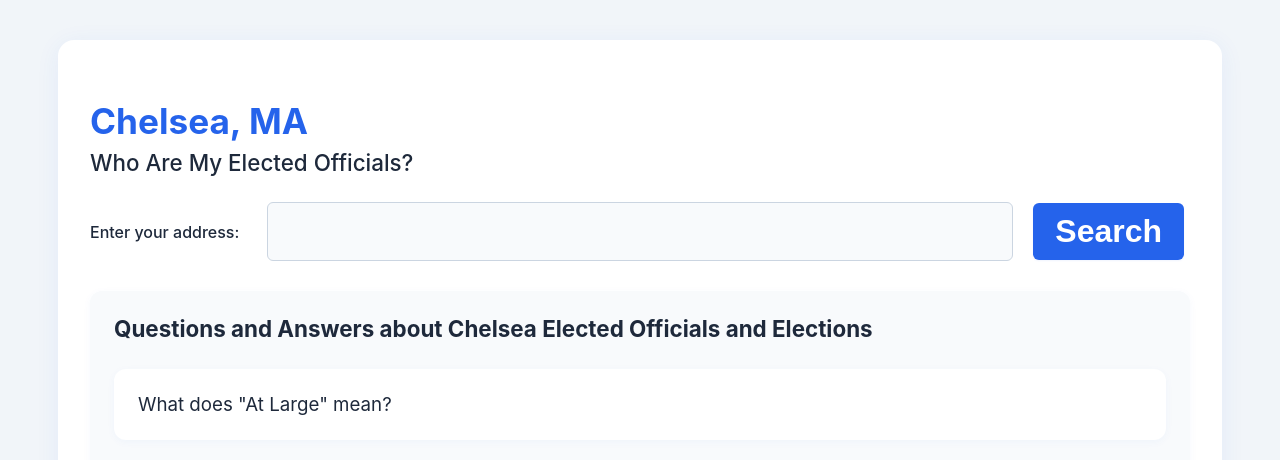
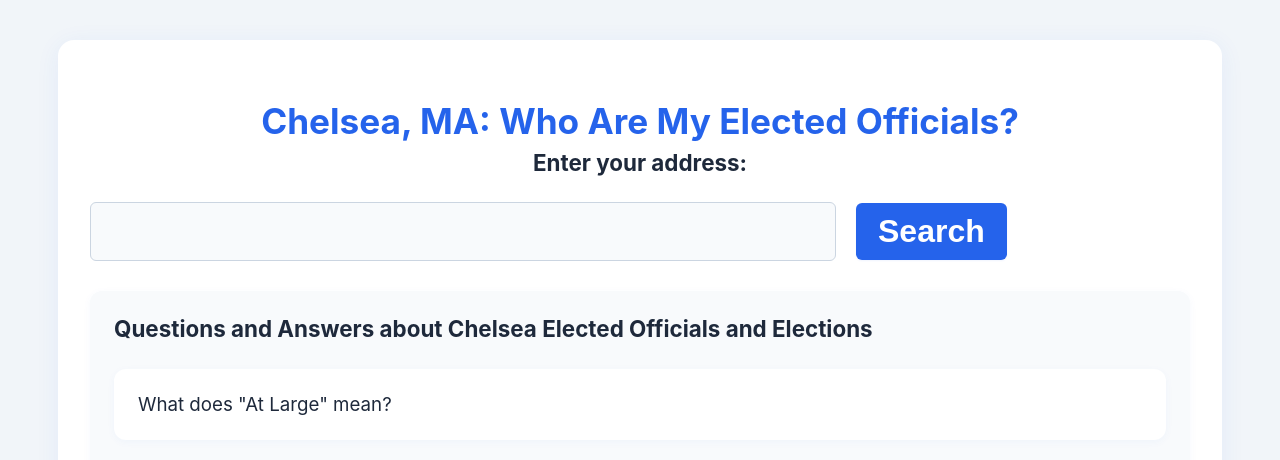
Before and after one commit to saraheliznev/chelseavoting, a Flask app: page / in a window 1280 px wide. Shown: the top 460 px of the page. Run offline with Flask 3, Linux system fonts and the light colour scheme.

Commit message:
Update index.html

```diff
--- a/templates/index.html
+++ b/templates/index.html
@@ -6,10 +6,10 @@
 </head>
 <body>
 <div class="container">
-    <h1>Chelsea, MA</h1>
-    <h2>Who Are My Elected Officials?</h2>
-    <form method="post" class="address-form">
-        <label for="address">Enter your address:</label><br>
+    <h1 style="text-align:center;">Chelsea, MA: Who Are My Elected Officials?</h1>
+    <h2 style="text-align:center;font-weight:bold;">Enter your address:</h2>
+	<form method="post" class="address-form">
+        <label for="address" style="display:none;">Enter your address:</label>
         <input type="text" id="address" name="address" required>
         <button type="submit">Search</button>
     </form>
```
